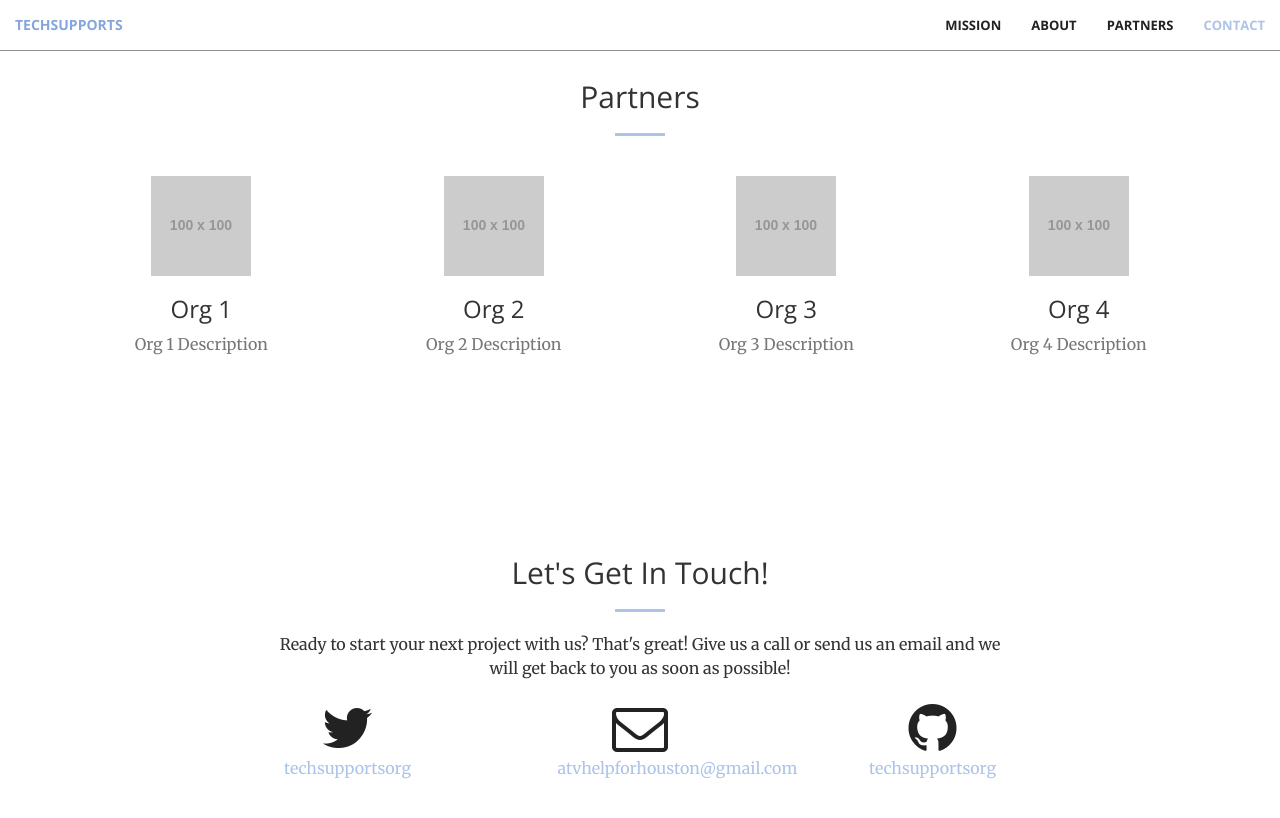
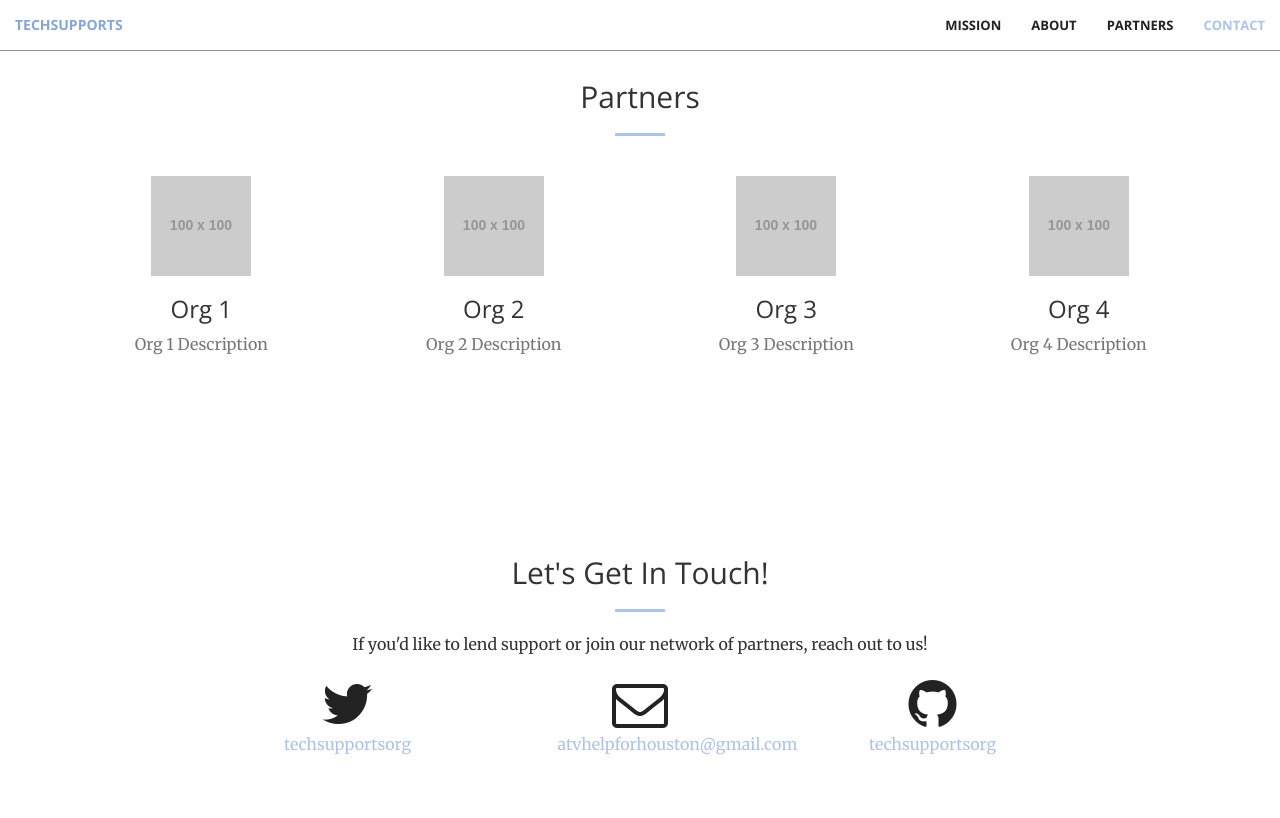
Before and after one commit to TechSupportsOrg/techsupportsorg.github.io, a Jekyll site: the page built from index.html, in a window 1280 px wide and 900 px high, scrolled down 1585 px. Shown: the top 818 px of the window. Built offline with Jekyll 4.4.1, drawn with Linux system fonts in a browser that asks for light colours.

Commit message:
Lame copy attempt

```diff
--- a/_includes/contact.html
+++ b/_includes/contact.html
@@ -4,7 +4,7 @@
             <div class="col-lg-8 col-lg-offset-2 text-center">
                 <h2 class="section-heading">Let's Get In Touch!</h2>
                 <hr class="primary">
-                <p>Ready to start your next project with us? That's great! Give us a call or send us an email and we will get back to you as soon as possible!</p>
+                <p>If you'd like to lend support or join our network of partners, reach out to us!</p>
             </div>
         <div class="col-lg-2 col-lg-offset-2 text-center">
             <a href="https://twitter.com/{{ site.twitter_username }}">
```
